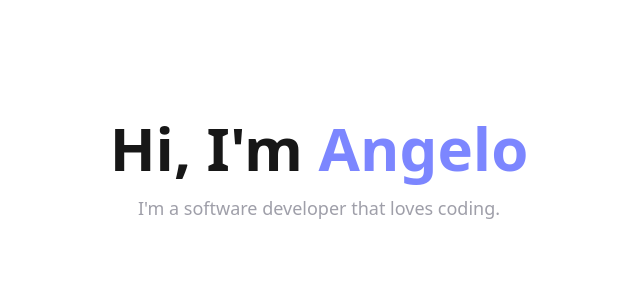
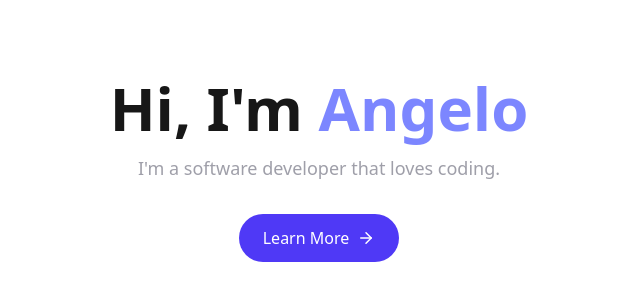
Before and after one commit to Angelo-Miguel-de-Padua/portfolio, a Next.js app: page / in a window 1280 px wide. Shown: the part 230-530 px from the top of the page, without its empty margins (321-961 px from the left). Built offline with nearby package versions, Linux system fonts and the light colour scheme.

Commit message:
added an animated learn more button that leads to the real landing page

```diff
--- a/src/components/Hero.tsx
+++ b/src/components/Hero.tsx
@@ -25,6 +25,13 @@ export default function Hero() {
         I&apos;m a software developer that loves coding.
       </motion.p>
 
+      <motion.button
+        whileHover={{ scale: 1.05 }}
+        className="mt-8 inline-flex items-center gap-2 px-6 py-3 bg-indigo-600 text-white rounded-full hover:bg-indigo-500 transition"
+      >
+        Learn More <ArrowRight size={18} />
+      </motion.button>
+
     </section>
   );
 }
```
